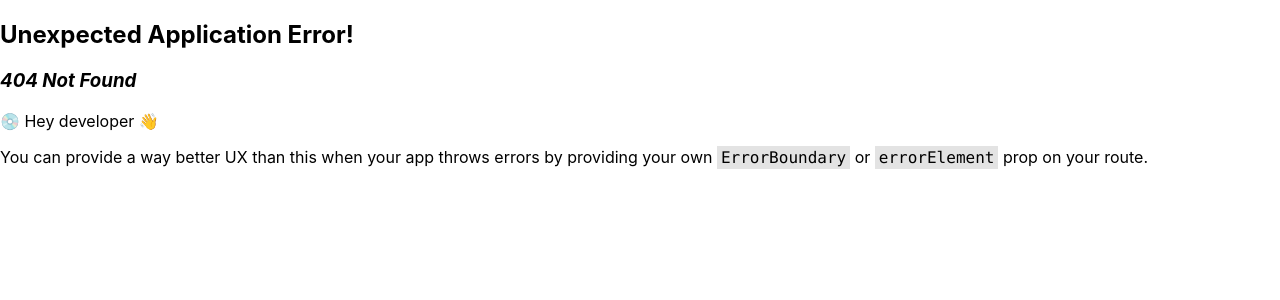
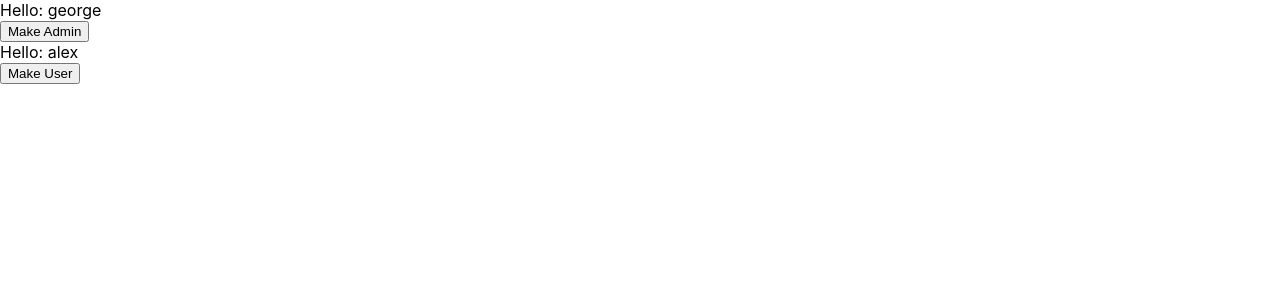
Before and after one commit to GhostChaserr/budget-app-react, a React (Create React App) app: page /managment in a window 1280 px wide. Before the commit this address had no page. Shown: the top 300 px of the page. Built offline with nearby package versions, Linux system fonts and the light colour scheme; sample sign-in values are in the browser's storage.

Commit message:
feat: auth logic
feat: auth logic

```diff
--- a/src/App.js
+++ b/src/App.js
@@ -4,6 +4,8 @@ import AddExpense from "./components/addExpense/AddExpense";
 import SignIn from "../src/components/sign-in/Signin";
 import SignUp from "../src/components/sign-up/Signup";
 import Layout from "../src/components/Layout/Layout";
+import Managment from "./components/Managment/Managment";
+import ProtectedRoute from "../src/components/ProtectedRoute/ProtectedRoute";
 import ExpensesFeed from "./components/expenses-feed/ExpensesFeed";
 
 import {
@@ -52,17 +54,29 @@ const router = createBrowserRouter(
       <Route
         path="/add-expense"
         element={
+          <ProtectedRoute>
             <Layout>
               <AddExpense />
             </Layout>
+          </ProtectedRoute>
+        }
+      />
+      <Route
+        path="/managment"
+        element={
+          <ProtectedRoute>
+            <Managment />
+          </ProtectedRoute>
         }
       />
       <Route
         path="/edit-expense/:id"
         element={
+          <ProtectedRoute>
             <Layout>
               <AddExpense />
             </Layout>
+          </ProtectedRoute>
         }
       />
     </>
--- /dev/null
+++ b/src/components/Managment/Managment.jsx
@@ -0,0 +1,66 @@
+const Managment = () => {
+  const users = [
+    {
+      id: 1,
+      name: "george",
+      role: "user",
+    },
+    {
+      id: 2,
+      name: "alex",
+      role: "admin",
+    },
+  ];
+
+  return (
+    <div>
+      {users.map((user) => (
+        <div>
+          <div>Hello: {user.name}</div>
+          <div>
+            {user.role === "user" && (
+              <button
+                onClick={() => {
+                  const updated = users.map((currentUser) => {
+                    if (currentUser.id === user.id) {
+                      return {
+                        ...user,
+                        role: "admin",
+                      };
+                    }
+                    return user;
+                  });
+
+                  // 1. შეინახო უკან საცავში
+                }}
+              >
+                Make Admin
+              </button>
+            )}
+            {user.role === "admin" && (
+              <button
+                onClick={() => {
+                  const updated = users.map((currentUser) => {
+                    if (currentUser.id === user.id) {
+                      return {
+                        ...user,
+                        role: "user",
+                      };
+                    }
+                    return user;
+                  });
+
+                  // 1. შეინახო უკან საცავში
+                }}
+              >
+                Make User
+              </button>
+            )}
+          </div>
+        </div>
+      ))}
+    </div>
+  );
+};
+
+export default Managment;
--- /dev/null
+++ b/src/components/ProtectedRoute/ProtectedRoute.jsx
@@ -0,0 +1,16 @@
+import { Navigate } from "react-router-dom";
+
+const ProtectedRoute = (props) => {
+  // Logic for checking user auth
+
+  // 1. ვკითხულობთ ტოკენი გვაქვს თუ არა საცავში (ავტორიზებულია თუ არა მომხმარებელი)
+  const userId = localStorage.getItem("token");
+  const isAuthenticated = !!userId;
+
+  // 3. ავტორიზაციის მიხედვიტ ან ვამისამართებთ signing ის გვერდზე ან ვაძელვთ წვდომას მთავარ გვერდზე
+  if (!isAuthenticated) return <Navigate to="/signin" />;
+
+  return props.children;
+};
+
+export default ProtectedRoute;
--- a/src/components/addExpense/AddExpense.jsx
+++ b/src/components/addExpense/AddExpense.jsx
@@ -10,6 +10,7 @@ import { useState } from "react";
 import { Link, useParams } from "react-router-dom";
 
 const AddExpense = () => {
+  const user = { role: "admin" };
   const params = useParams();
 
   const [, setSelectedDate] = useState();
--- a/src/components/filters/Filters.jsx
+++ b/src/components/filters/Filters.jsx
@@ -20,7 +20,7 @@ const Filters = () => {
   const onCategoryChange = (e) => setSelectedCategory(e.target.value);
 
   const onFiltersSubmit = () => {
-    setFilters({ ...filters, selectedCategory });
+    setFilters({ ...filters, selectedCategory, minAmount, maxAmount });
   };
 
   console.log(selectedDate);
--- a/src/components/sign-in/Signin.jsx
+++ b/src/components/sign-in/Signin.jsx
@@ -6,8 +6,10 @@ import {
 } from "./Signin.styled";
 import LabelInput from "../label-input/LabelInput";
 import { useState } from "react";
+import { useNavigate } from "react-router-dom";
 
 const SignIn = () => {
+  const navigate = useNavigate();
   const [email, setEmail] = useState("");
   const [password, setPassword] = useState("");
   const onEmailChange = (e) => setEmail(e.target.value);
@@ -33,7 +35,25 @@ const SignIn = () => {
           value={password}
           onChange={onPasswordChange}
         />
-        <StyledButton>Sign In</StyledButton>
+        <StyledButton
+          onClick={() => {
+            // 1. ვკითხულობთ ბაზას
+            const users = JSON.parse(localStorage.getItem("users"));
+
+            // 2. ჩაწერილი მეილით ვეძებთ მომხმარებელს
+            const authenticatedUser = users.find(
+              (user) => user.email === email
+            );
+
+            // 3. ვინახავთ ტოკენში მომხმარებლის აიდის
+            localStorage.setItem("token", authenticatedUser.id);
+
+            // 4. ვამისამართებთ მთავარ გვერდზე
+            navigate("/");
+          }}
+        >
+          Sign In
+        </StyledButton>
       </StyledContainer>
     </StyledSignInScreenWrapper>
   );
--- a/src/components/sign-up/Signup.jsx
+++ b/src/components/sign-up/Signup.jsx
@@ -6,8 +6,10 @@ import {
 } from "./Signup.styled";
 import LabelInput from "../label-input/LabelInput";
 import { useState } from "react";
+import { useNavigate } from "react-router-dom";
 
 const Signup = () => {
+  const navigate = useNavigate();
   const [email, setEmail] = useState("");
   const [password, setPassword] = useState("");
   const [repeatPassword, setRepeatPassword] = useState("");
@@ -43,7 +45,27 @@ const Signup = () => {
           value={repeatPassword}
           onChange={onRepeatPasswordChange}
         />
-        <StyledButton>Submit</StyledButton>
+        <StyledButton
+          onClick={() => {
+            // 1. add user to suers
+            const user = {
+              id: 1,
+              email,
+              password: password,
+              role: "user",
+            };
+
+            // Save user
+            localStorage.setItem("users", JSON.stringify([user]));
+
+            // Save Auth TOken
+            localStorage.setItem("token", user.id);
+
+            navigate("/");
+          }}
+        >
+          Submit
+        </StyledButton>
       </StyledContainer>
     </StyledSignupScreenWrapper>
   );
```
Lines whose indentation alone changed are shown as unchanged.
